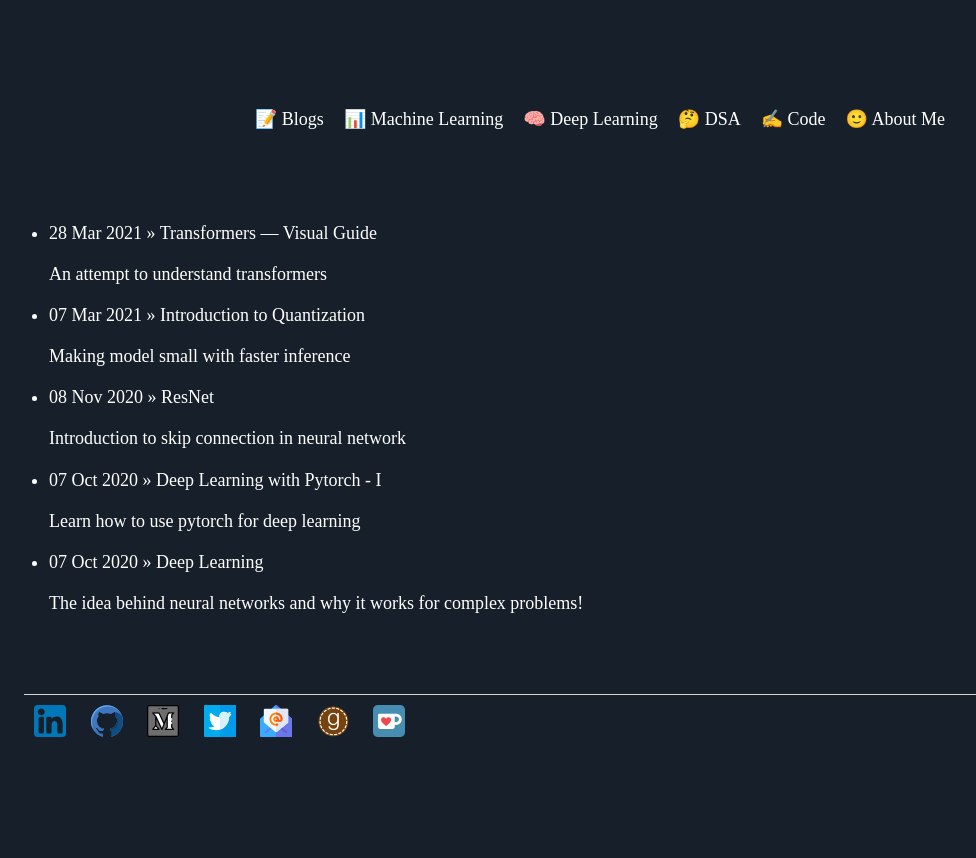
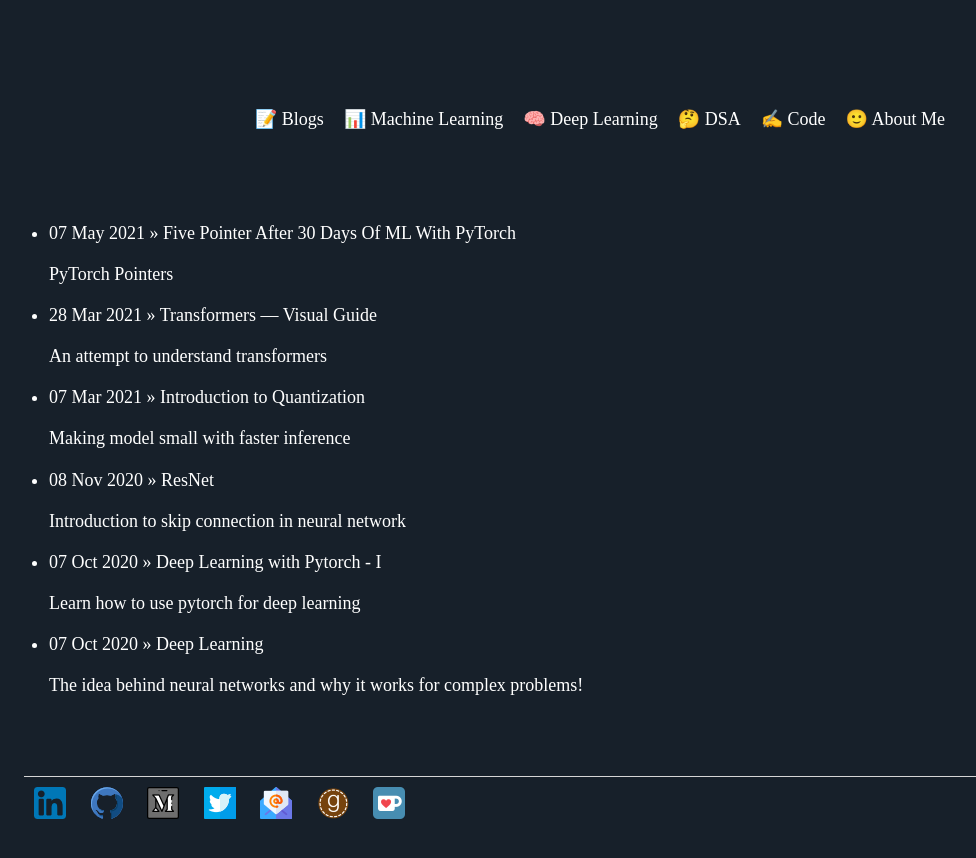
Before and after one commit to Mayurji/mayurji.github.io, a Jekyll site: the page built from deep-learning/index.html, in a window 1280 px wide. Shown: the top 858 px of the page, without its empty margins (40-1016 px from the left). Built offline with Jekyll 4.4.1, drawn with Linux system fonts in a browser that asks for light colours; nearby versions of some CDN libraries.

Commit message:
Update 30DaysOfML.md

```diff
--- a/_deep-learning/30DaysOfML.md
+++ b/_deep-learning/30DaysOfML.md
@@ -1,3 +1,10 @@
+---
+layout: deep-learning
+title: Five Pointer After 30 Days Of ML With PyTorch
+description: PyTorch Pointers
+date:   2021-05-07 16:43:52 +0530
+---
+
 ### After 30DaysOfML with Pytorch
 
 Recently, I've completed 30 Days of ML with Pytorch, where I explored all the major machine learning algorithms and basics of deep learning with concepts like activations, optimizers, loss functions etc.
```
